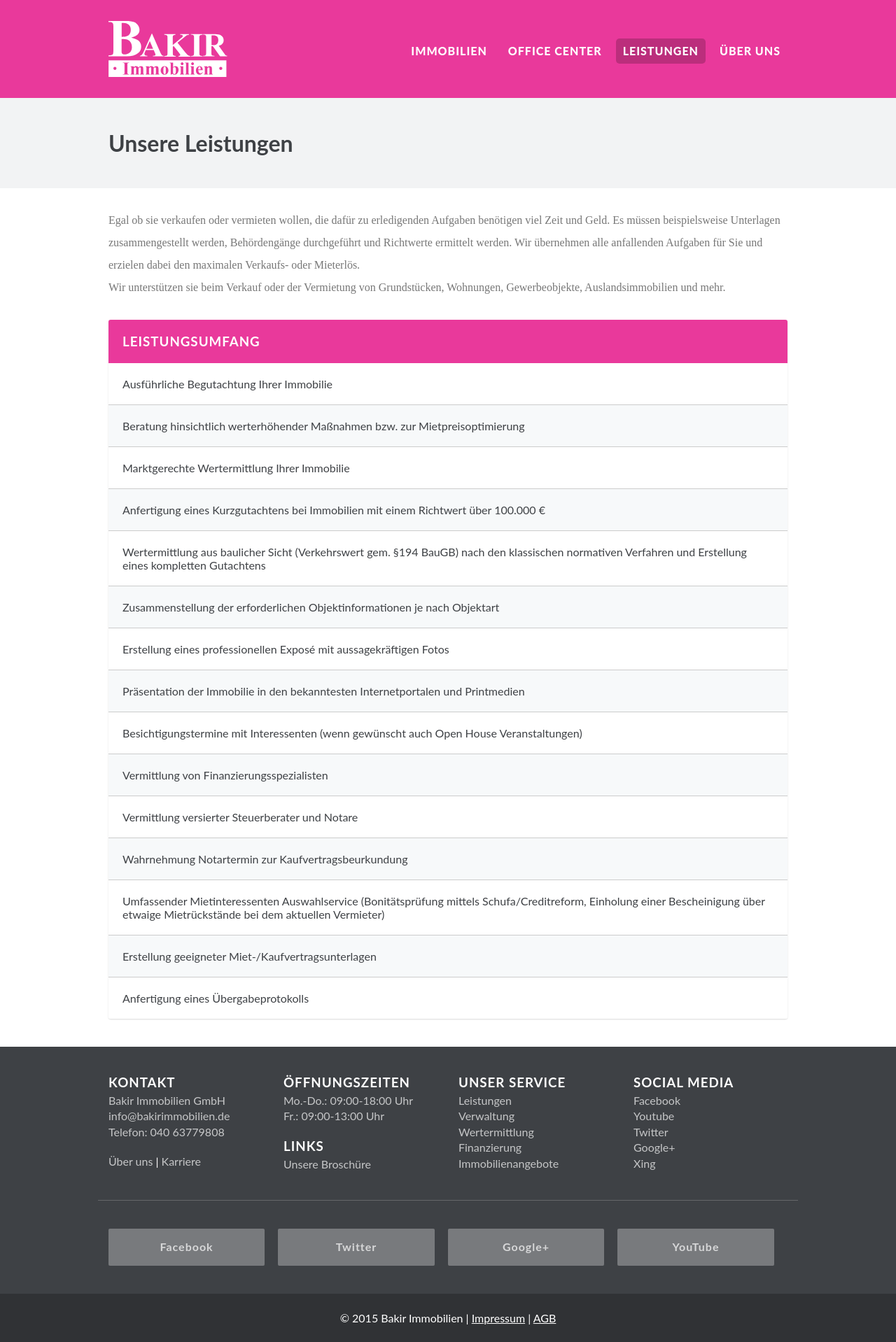
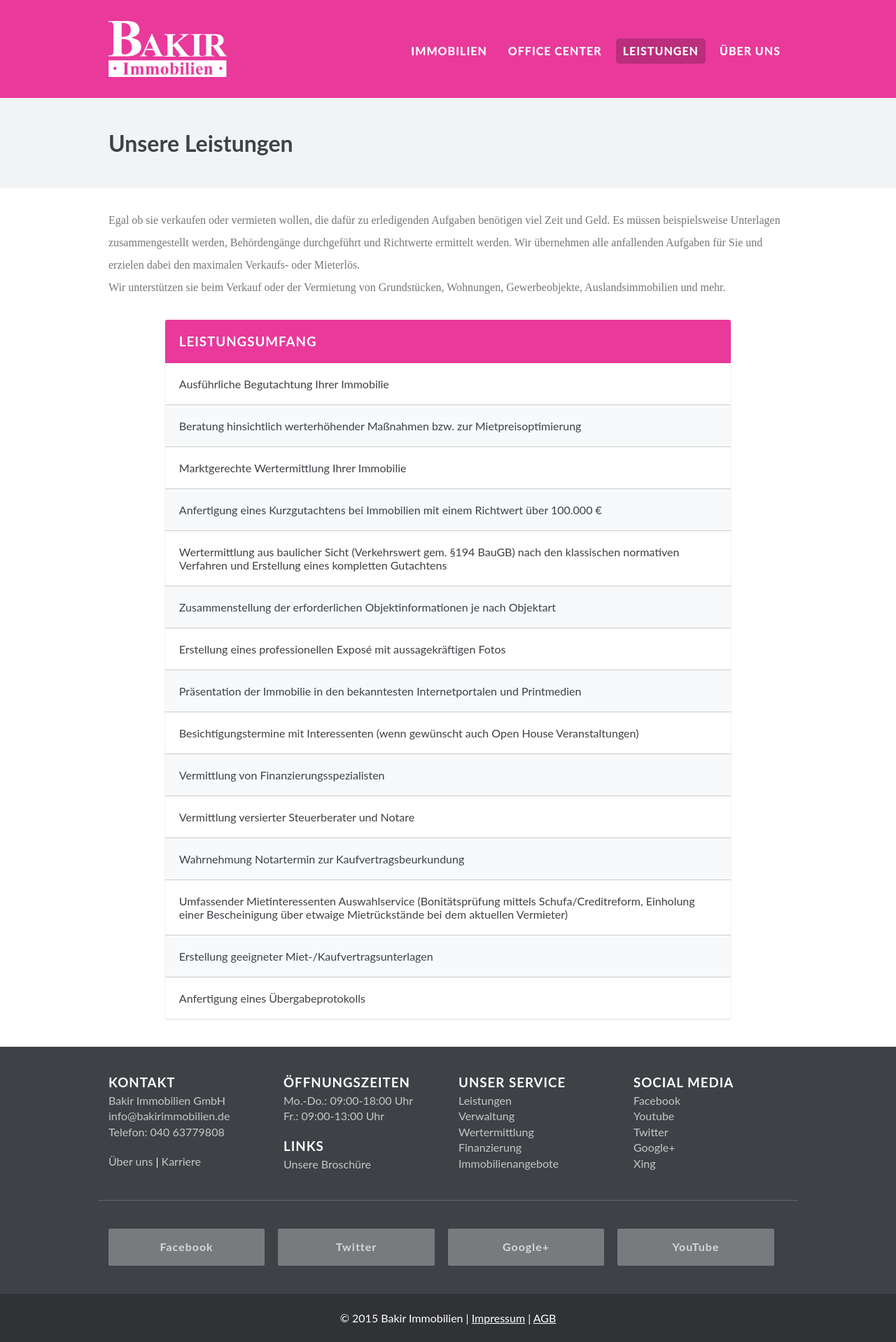
Before and after one commit to bakirnetwork/bakirimmobilien_de, a Jekyll site: the page built from _pages/leistungen.md, in a window 1280 px wide. Shown: the whole page at 70% size. Built offline with Jekyll 4.4.1, drawn with Linux system fonts in a browser that asks for light colours; nearby versions of some CDN libraries; some web fonts are replaced.

Commit message:
Leistungen Box zentriert

```diff
--- a/_pages/leistungen.md
+++ b/_pages/leistungen.md
@@ -7,7 +7,7 @@ permalink: /leistungen/
 Egal ob sie verkaufen oder vermieten wollen, die dafür zu erledigenden Aufgaben benötigen viel Zeit und Geld. Es müssen beispielsweise Unterlagen zusammengestellt werden, Behördengänge durchgeführt und Richtwerte ermittelt werden. Wir übernehmen alle anfallenden Aufgaben für Sie und erzielen dabei den maximalen Verkaufs- oder Mieterlös.
 Wir unterstützen sie beim Verkauf oder der Vermietung von Grundstücken, Wohnungen, Gewerbeobjekte, Auslandsimmobilien und mehr.
 
-<div class="box">
+<div class="medium-10 medium-push-1 box">
 
 	<h3 class="box__title">Leistungsumfang</h3>
 
```
